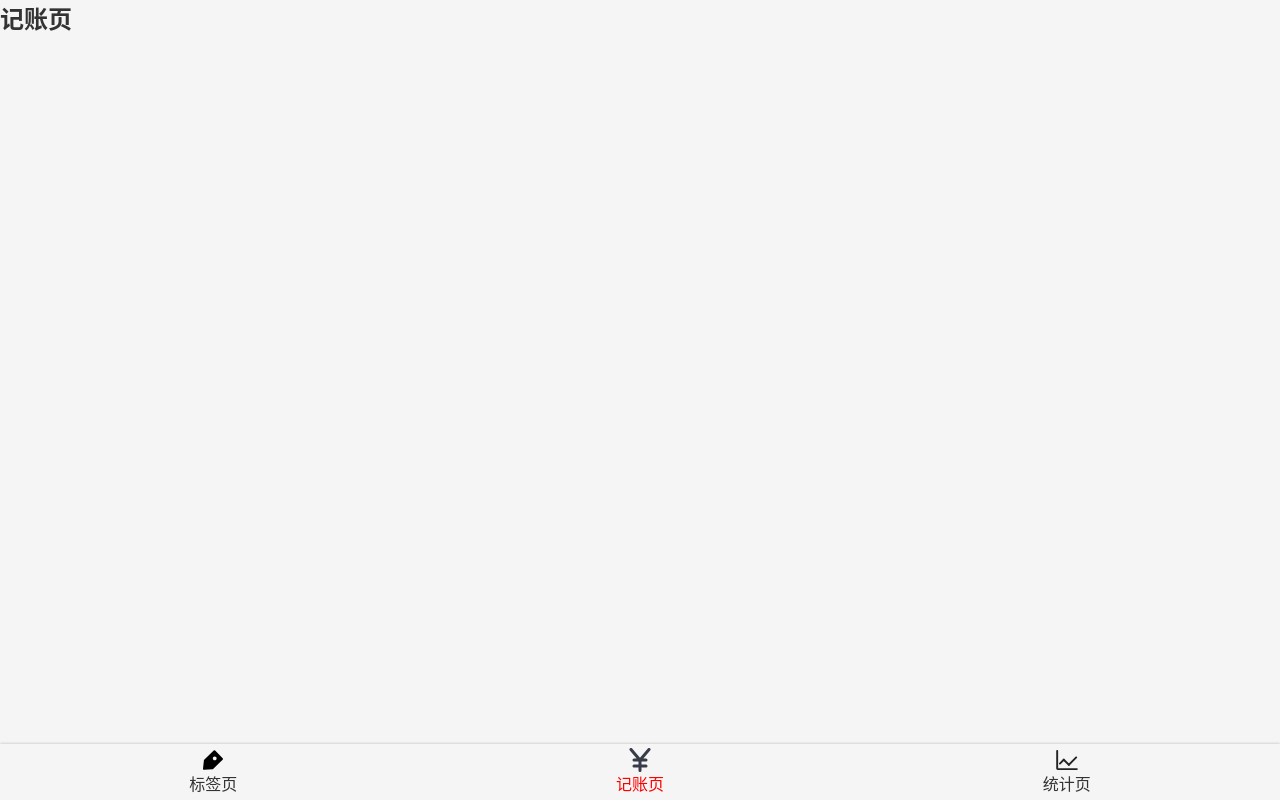
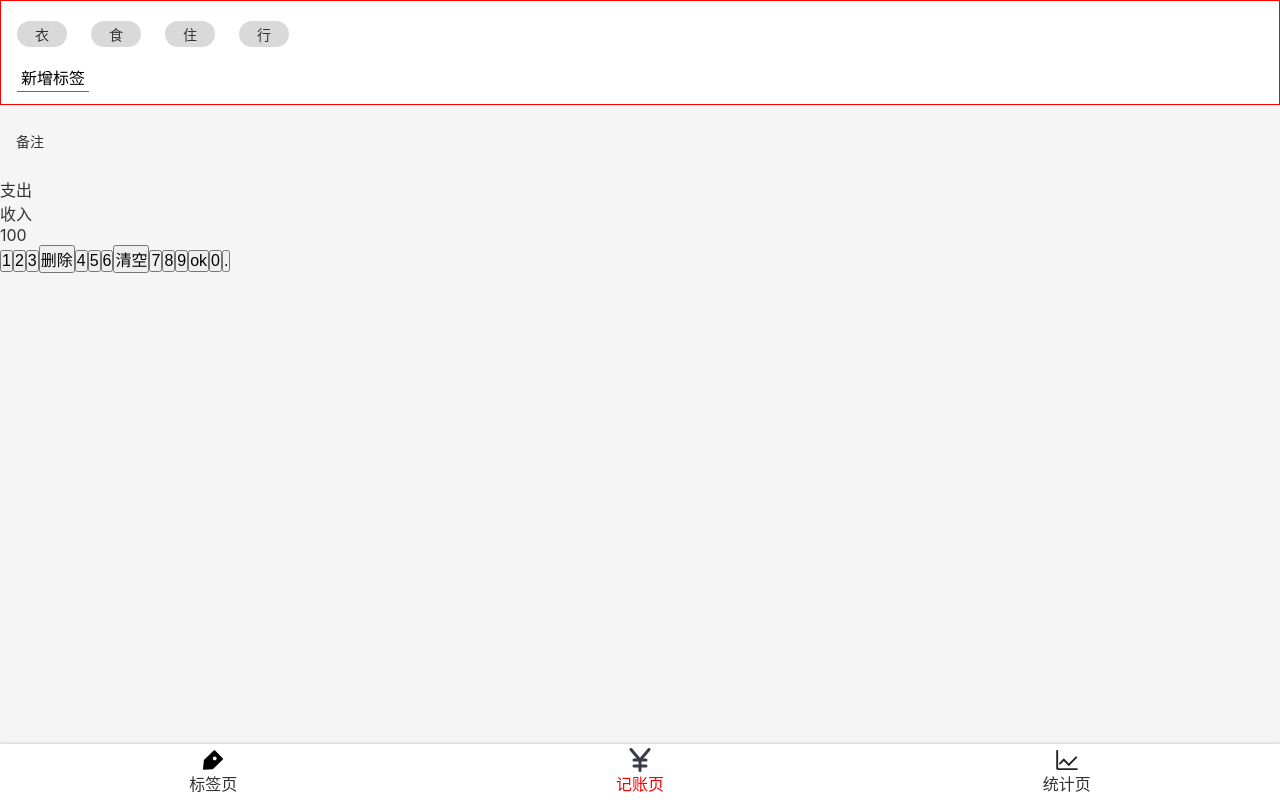
Before and after one commit to gongjianOnline/accountBookReact, a React app: page /money#/money in a window 1280 px wide. Built offline with nearby package versions, Linux system fonts and the light colour scheme.

Commit message:
Money.tsx之tagsSection UI 完成

```diff
--- a/src/components/Nav.tsx
+++ b/src/components/Nav.tsx
@@ -3,7 +3,8 @@ import {Link,NavLink} from "react-router-dom";
 import React from "react";
 import Icon from "./icon";
 
-const NavWrapper =styled.div`
+const NavWrapper =styled.nav`
+  background: #fff;
   line-height: 24px;
   box-shadow: 0 0 3px rgba(0,0,0,0.25);
   >ul{
--- a/src/index.scss
+++ b/src/index.scss
@@ -26,3 +26,6 @@ body{
 button{
   font-size: inherit;
 }
+:focus{
+  outline: none;
+}
--- a/src/views/Money.tsx
+++ b/src/views/Money.tsx
@@ -1,11 +1,104 @@
 import Layout from "../components/Layout";
 import React from "react";
+import styled from "styled-components";
+
+const TaqSection = styled.section`
+  background: #fff;
+  border: 1px solid red;
+  padding: 12px 16px;
+  >ol{
+    margin: 0 -12px;
+    >li{
+        background: #d9d9d9;
+        border-radius: 18px;
+        display: inline-block;
+        padding: 3px 18px;
+        font-size: 14px;
+        margin: 8px 12px;
+    }
+  }
+  >button{
+    background: none;
+    border:none;
+    padding: 2px 4px;
+    border-bottom: 1px solid #666;
+    margin-top: 8px;
+  }
+`
+const NotesSection = styled.section`
+  background: #f5f5f5;
+  padding: 0px 16px;
+  font-size: 14px;
+  >label{
+    display: flex;
+    align-items: center;
+    >span{
+      margin-right: 16px;
+      white-space: nowrap;
+    }
+    >input{
+      display: block;
+      width: 100%;
+      height: 72px;
+      background: none;
+      border: none;
+    }
+  }
+`
+const CategorySection = styled.section`
+
+`
+const NumberPadSection = styled.section`
+
+`
+
+
+
 
 function Money() {
     return (
         <Layout>
-            <h2>记账页</h2>
+            <TaqSection className="tags">
+                <ol>
+                    <li>衣</li>
+                    <li>食</li>
+                    <li>住</li>
+                    <li>行</li>
+                </ol>
+                <button>新增标签</button>
+            </TaqSection>
+            <NotesSection>
+                <label>
+                    <span>备注</span>
+                    <input type="text"/>
+                </label>
+            </NotesSection>
+            <CategorySection>
+                <ul>
+                    <li>支出</li>
+                    <li>收入</li>
+                </ul>
+            </CategorySection>
+            <NumberPadSection>
+                <div>100</div>
+                <div>
+                    <button>1</button>
+                    <button>2</button>
+                    <button>3</button>
+                    <button>删除</button>
+                    <button>4</button>
+                    <button>5</button>
+                    <button>6</button>
+                    <button>清空</button>
+                    <button>7</button>
+                    <button>8</button>
+                    <button>9</button>
+                    <button>ok</button>
+                    <button>0</button>
+                    <button>.</button>
+                </div>
+            </NumberPadSection>
         </Layout>
     )
 }
-export default Money
+export  default  Money
--- a/src/views/Tags.tsx
+++ b/src/views/Tags.tsx
@@ -1,85 +1,11 @@
 import Layout from "../components/Layout";
 import React from "react";
-import styled from "styled-components";
 
-const TaqSection = styled.section`
-  background: #fff;
-  border: 1px solid red;
-  padding: 12px 16px;
-  >ol{
-    margin: 0 -12px;
-    >li{
-        background: #d9d9d9;
-        border-radius: 18px;
-        display: inline-block;
-        padding: 3px 18px;
-        font-size: 14px;
-        margin: 8px 12px;
-    }
-  }
-  >button{
-    background: none;
-    border:none;
-    padding: 2px 4px;
-    border-bottom: 1px solid #666;
-    margin-top: 8px;
-  }
-`
-const NotesSection = styled.section`
-
-`
-const CategorySection = styled.section`
-
-`
-const NumberPadSection = styled.section`
-
-`
-
-
-
-
-function Tag() {
+function Tags() {
     return (
         <Layout>
-            <TaqSection className="tags">
-                <ol>
-                    <li>衣</li>
-                    <li>食</li>
-                    <li>住</li>
-                    <li>行</li>
-                </ol>
-                <button>新增标签</button>
-            </TaqSection>
-            <NotesSection>
-               <span>备注</span>
-                <input type="text"/>
-            </NotesSection>
-            <CategorySection>
-                <ul>
-                    <li>支出</li>
-                    <li>收入</li>
-                </ul>
-            </CategorySection>
-            <NumberPadSection>
-                <div>100</div>
-                <div>
-                    <button>1</button>
-                    <button>2</button>
-                    <button>3</button>
-                    <button>删除</button>
-                    <button>4</button>
-                    <button>5</button>
-                    <button>6</button>
-                    <button>清空</button>
-                    <button>7</button>
-                    <button>8</button>
-                    <button>9</button>
-                    <button>ok</button>
-                    <button>0</button>
-                    <button>.</button>
-                </div>
-            </NumberPadSection>
+            <h2>标签页</h2>
         </Layout>
     )
 }
-export  default  Tag
+export default Tags
```
